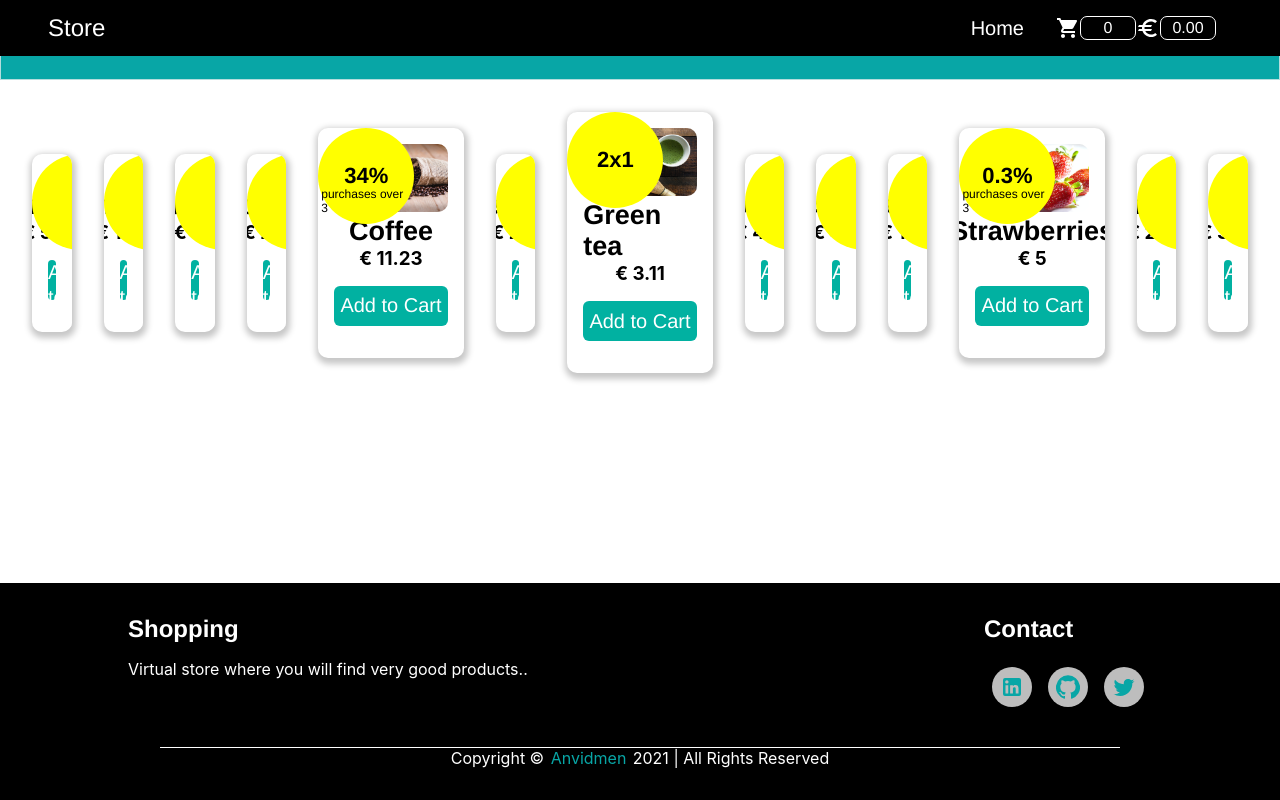
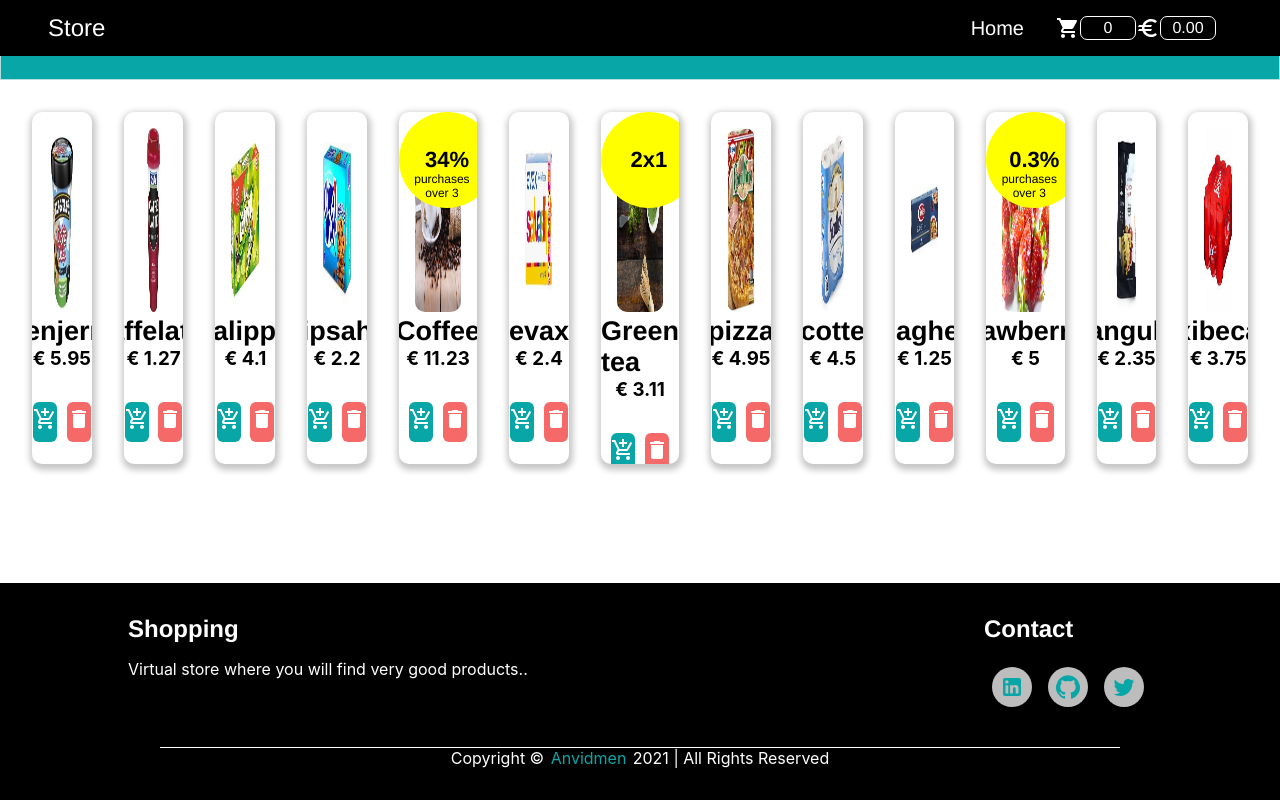
Before and after one commit to anvidmen/online-shop, a React (Create React App) app: page / in a window 1280 px wide. Built offline with nearby package versions, Linux system fonts and the light colour scheme.

Commit message:
Restructured and modified the userFlow of the purchase of products

```diff
--- a/src/screens/UserFlow/Card/Card.js
+++ b/src/screens/UserFlow/Card/Card.js
@@ -1,13 +1,17 @@
-import React from 'react'
-import { CardContent, Image, StyleCard, StyledButton } from './styles'
+import { ButtonContainer, CardContent, Image, StyledButton, StyleCard  } from './styles'
+import AddShoppingCartIcon from '@material-ui/icons/AddShoppingCart';
+import DeleteIcon from '@material-ui/icons/Delete';
 
-const Card = ({ product, addToCart }) => {
-  const { name, price, img, offer, description } = product
+const Card = ({ product, addToCart, removeItemCart }) => {
+  const { description, img, name, offer, price } = product
+
   return (
     <StyleCard>
-      <span>{offer}
-        <label for='description'>{description}</label>
-      </span>
+      {offer &&
+        <span>{offer}
+          <label htmlFor='description'>{description}</label>
+        </span>
+      }
       <div className='card-image'>
         <Image src={img} alt={name} />
       </div>
@@ -15,9 +19,14 @@ const Card = ({ product, addToCart }) => {
         <h2>{name}</h2>
         <h3>€ {price}</h3>
       </CardContent>
-      <StyledButton className='styleButton' onClick={() => addToCart(product)}>
-        Add to Cart
-      </StyledButton>
+      <ButtonContainer>
+        <StyledButton colorButton="#08a6a6" aria-label="add to cart" className='styleButton'  onClick={() => addToCart(product)}>
+          <AddShoppingCartIcon/>
+        </StyledButton>
+        <StyledButton colorButton="#ef1818a6"  aria-label="remove item" className='styleButton' onClick={() => removeItemCart(product)}>
+          <DeleteIcon/>
+        </StyledButton>
+      </ButtonContainer>
     </StyleCard>
   )
 }
--- a/src/screens/UserFlow/Card/styles.js
+++ b/src/screens/UserFlow/Card/styles.js
@@ -11,7 +11,8 @@ export const StyleCard = styled.div`
     -webkit-border-radius: 10px;
     box-shadow: 1px 3px 6px 3px #00000039;
     overflow: hidden;
-    max-width: 22rem;
+    max-width: 14rem;
+    height: 22rem;
     margin: 1rem;
     padding: 1rem;
 
@@ -29,20 +30,16 @@ export const StyleCard = styled.div`
         font: normal bold normal 22px Helvetica Neue;
 
         & > label {
-            display: flex;
-            justify-content: center;
-            align-items: center;
             position: absolute;
+            text-align: center;
             top: 62%;
             left: 3px;
-            width: 5.6rem;
+            width: 5rem;
             font: normal normal normal 12px Helvetica Neue;
         }
     };
 
-
     @media only screen and (max-width: 667px) {
-        max-width: 20rem;
         margin: 1rem;
     }
 `
@@ -50,7 +47,7 @@ export const StyleCard = styled.div`
 export const Image = styled.img`
     border-radius: 10px;
     width: 100%;
-    height: 100%;
+    height: 11.5rem;
 `
 
 export const CardContent = styled.div`
@@ -67,6 +64,14 @@ export const CardContent = styled.div`
     }
 `
 
+export const ButtonContainer = styled.div`
+    display: flex;
+    justify-content: center;
+    align-items: center;
+    flex-direction: row;
+    width: 100%;
+`
+
 export const StyledButton = styled.button`
     border: none;
     border-radius: 6px;
@@ -74,14 +79,13 @@ export const StyledButton = styled.button`
     font: normal normal normal 20px/25px Helvetica Neue;
     width: 100%;
     height: 2.5rem;
-    margin: 1rem;
+    margin: 0.3rem;
+    margin-top: 2rem;
     text-align: center;
     outline: none;
 
     &.styleButton {
-        background: transparent
-        linear-gradient(98deg, #01b1A1 100%, #08A6A6 100%) 0% 0% no-repeat;
-        padding-box;
+        background: transparent linear-gradient(98deg, ${props => props.colorButton } 100%, #08A6A6 100%) 0% 0% no-repeat padding-box;
         color: ${Colors.fontColor};
 
         &:hover {
--- a/src/screens/UserFlow/CartDropdown/CartDropdown.js
+++ b/src/screens/UserFlow/CartDropdown/CartDropdown.js
@@ -1,4 +1,3 @@
-import React from 'react'
 import RemoveCart from 'screens/UserFlow/RemoveCart/RemoveCart'
 import CartItems from 'screens/UserFlow/CartItems/CartItems'
 import { Link } from 'react-router-dom'
--- a/src/screens/UserFlow/CartItems/CartItems.js
+++ b/src/screens/UserFlow/CartItems/CartItems.js
@@ -1,19 +1,17 @@
-import React from 'react'
+import { useMediaQuery } from "react-responsive"
+import { MAX_WIDTH } from 'theme/Responsive'
+import calculateTotalPrice  from 'utils/totalPrice'
 import { Cart, Container, Item, Message, Price, Total, Wrapper } from './styles'
 
 const CartItems = ({ cartItems }) => {
-  const calculateTotalPrice = cartItems => {
-    return cartItems.reduce((totalItemsPrice, currentItem) =>
-      totalItemsPrice + currentItem.totalPrice
-    , 0)
-  }
+  const isSmallScreen = useMediaQuery(MAX_WIDTH)
 
   return (
     <Cart>
       <Wrapper>
         <Container>
-          <div>Id</div>
-          <div>Name</div>
+          <div className="category">Category</div>
+          <div>Article</div>
           <div>Quantity</div>
           <div>Price</div>
           <div>Discount</div>
@@ -21,7 +19,7 @@ const CartItems = ({ cartItems }) => {
         </Container>
         {cartItems && cartItems.length ? (cartItems.map(item => (
           <Container key={item.id}>
-            <Item>{item.id}</Item>
+            <Item visible={isSmallScreen} >{item.category}</Item>
             <Item>{item.name}</Item>
             <Item>{item.qty}</Item>
             <Item>€ {item.price}</Item>
--- a/src/screens/UserFlow/MyCart/MyCart.js
+++ b/src/screens/UserFlow/MyCart/MyCart.js
@@ -1,26 +1,32 @@
-import React from 'react'
+import { useContext } from 'react'
+import { AppContext } from 'providers/AppProvider'
 import { Link } from 'react-router-dom'
 import Body from 'components/layout/Body/Body'
 import CartItems from 'screens/UserFlow/CartItems/CartItems'
 import RemoveCart from 'screens/UserFlow/RemoveCart/RemoveCart'
 import { ButtonItems, Container, ExtraButtons } from './styles'
 
-const MyCart = ({ cartItems, removeCart, checkout, quantityItems }) => {
-  const handleCheckout = event => {
-    event.preventDefault()
+const MyCart = () => {
+  const [ cartItems, setCartItems ] = useContext(AppContext)
 
-    checkout()
+  const handleCheckout = () => {
+    setCartItems([])
   }
 
+  const handleDeleteCart = () => setCartItems([])
+
   return (
-    <Body title='Products in your cart' qtyItems={quantityItems}>
+    <Body title='Products in your cart'>
       <Container>
         <CartItems cartItems={cartItems} />
         <ButtonItems>
           <ExtraButtons>
-            <RemoveCart className='clearCart' clearCart={removeCart} />
-            <Link to='/'>Continue Shopping</Link>
-            {cartItems.length === 0 ? <Link to='/checkout'>Check Out</Link> : <Link onClick={handleCheckout} to='/order'>Check Out</Link>}
+            { !!cartItems.length  &&<RemoveCart clearCart={ handleDeleteCart} /> }
+            { !!cartItems.length  && <Link to='/'>Continue Shopping</Link> }
+            { cartItems.length === 0 ?
+              <Link to='/'>Add a product!</Link> :
+              <Link to='/order' onClick={handleCheckout} >Check Out</Link>
+            }
           </ExtraButtons>
         </ButtonItems>
       </Container>
--- a/src/screens/UserFlow/MyCart/styles.js
+++ b/src/screens/UserFlow/MyCart/styles.js
@@ -1,5 +1,6 @@
 import styled from 'styled-components'
 import Colors from 'theme/Colors'
+import { Device } from 'theme/Responsive'
 
 export const Container = styled.div`
     display: flex;
@@ -10,11 +11,11 @@ export const Container = styled.div`
     -webkit-border-radius: 10px;
     box-shadow: 0px 2px 4px 2px #00000025;
     overflow: hidden;
-    margin: 2rem 10rem 2rem 10rem;
+    margin: 2rem auto;
     padding: 2rem;
+    max-width: 60rem;
 
-    @media only screen and (max-width: 667px) {
-        max-width: 20rem;
+    @media ${Device.mobile} {
         margin: 1rem
     }
 `
@@ -23,12 +24,13 @@ export const ButtonItems = styled.div`
     display: flex;
     justify-content: space-between;
     text-align: center;
-    flex-wrap: wrap
+    flex-wrap: wrap;
+    margin-top: 2rem;
 `
 
 export const ExtraButtons = styled.div`
     display: flex;
-    justify-content: space-between;
+    justify-content: space-around;
     width: 100%;
 
     & > a {
@@ -37,7 +39,7 @@ export const ExtraButtons = styled.div`
         border-radius: 6px;
         width: 14rem;
         height: 2.5rem;
-        font: normal normal normal 20px/25px Helvetica Neue;
+        font: normal bold normal 18px Helvetica Neue;
         background: transparent linear-gradient(98deg, #01a1A1 100%, #08A6A6 100%) 0% 0% no-repeat;
         padding: 0 0.5rem 0 0.5rem;
         color: ${Colors.fontColor};
@@ -46,11 +48,20 @@ export const ExtraButtons = styled.div`
         text-align: center;
         vertical-align: middle;
         line-height: 2.4rem;
+        &:hover {
+            cursor: pointer;
+            box-shadow: 2px 0 2px 2px rgba(10, 10, 10,.3)
+        }
+    };
 
-    &:hover {
-        cursor: pointer;
-        box-shadow: 2px 0 2px 2px rgba(10, 10, 10,.3)
-    }
+    @media ${Device.mobile} {
+        align-items: center;
+        flex-direction: column-reverse;
+
+        & > a {
+            font-size: 16px;
+            margin: 0.3rem;
+        }
     }
 `
 
@@ -58,12 +69,13 @@ export const StyledButton = styled.button`
     border: none;
     border-radius: 6px;
     opacity: 1;
-    font: normal normal normal 20px/25px Helvetica Neue;
-    width: 9rem;
+    font: normal bold normal 18px Helvetica Neue;
+    width: 14rem;
     height: 2.5rem;
     margin: 1rem;
     text-align: center;
     outline: none;
+    letter-spacing: 0.1rem;
 
     &.clearCart{
         background: transparent linear-gradient(98deg,  #01a1A1 100%, #08A6A6 100%) 0% 0% no-repeat;
@@ -78,5 +90,10 @@ export const StyledButton = styled.button`
             cursor: pointer;
             box-shadow: 2px 0 2px 2px rgba(10, 10, 10,.3)
         }
+    };
+
+    @media ${Device.mobile} {
+        font: normal bold normal 16px Helvetica Neue;
+        margin: 0.3rem;
     }
 `
--- a/src/screens/UserFlow/Order/Order.js
+++ b/src/screens/UserFlow/Order/Order.js
@@ -1,4 +1,3 @@
-import React from 'react'
 import { StylesOrder } from './styles.js'
 import Body from 'components/layout/Body/Body'
 
--- a/src/screens/UserFlow/Products/Products.js
+++ b/src/screens/UserFlow/Products/Products.js
@@ -1,11 +1,61 @@
-import React from 'react'
+import { useContext } from 'react'
+import { AppContext } from 'providers/AppProvider'
+import data from 'assets/data/data'
 import Card from 'screens/UserFlow/Card/Card'
 
-const Products = ({ products, addToCart }) => {
+const Products = () => {
+  const [cartItems, setCartItems] = useContext(AppContext)
+  const { products } = data
+
+  const addToCart = product => {
+    const exist = cartItems.find((item) => item.id === product.id)
+
+    if (exist) {
+      setCartItems(prevCartItems => {
+        const quantity = exist.qty + 1
+        const updatedCartItem = { ...exist, qty: quantity, totalPrice: quantity * product.price }
+        calculateDiscount(updatedCartItem)
+        return prevCartItems.map(item => item.id === product.id ? updatedCartItem : item)
+      })
+    } else {
+      const newCartItem = { ...product, qty: 1, totalPrice: product.price, discount: 0 }
+      calculateDiscount(newCartItem)
+      setCartItems(prevCartItems => [...prevCartItems, newCartItem])
+    }
+  }
+
+  const calculateDiscount = cartItem => {
+    const { id, price, qty, totalPrice } = cartItem
+
+    if (id === 'CF1' && qty >= 3) {
+      cartItem.totalPrice = totalPrice * (2 / 3)
+      cartItem.discount = totalPrice - cartItem.totalPrice
+    } else if (id === 'SR1' && qty >= 3) {
+      cartItem.totalPrice = qty * 4.50
+      cartItem.discount = totalPrice - cartItem.totalPrice
+    } else if (id === 'GR1' && qty > 1) {
+      cartItem.totalPrice = (totalPrice * 0.5) + (price * 0.5 * (qty % 2))
+      cartItem.discount = totalPrice - cartItem.totalPrice
+    }
+  }
+
+  const handleDeleteCartItem = (product) => {
+    const exist = cartItems.find((item) => item.id === product.id)
+
+    if(!exist) return
+
+    setCartItems(prevCartItems => {
+      const quantity = exist.qty - 1;
+      const updatedCartItem = { ...exist, qty: quantity, totalPrice: quantity * product.price }
+      const newCartItems = prevCartItems.map(item => item.id === product.id ? updatedCartItem : item)
+      return newCartItems.filter(({qty}) => qty )
+    })
+  }
+
   return (
     <>
       {products && products.map((product) => (
-        <Card key={product.id} product={product} addToCart={addToCart} />
+        <Card key={product.id} product={product} addToCart={addToCart} removeItemCart={handleDeleteCartItem} />
       ))}
     </>
   )
--- a/src/screens/UserFlow/RemoveCart/RemoveCart.js
+++ b/src/screens/UserFlow/RemoveCart/RemoveCart.js
@@ -1,7 +1,7 @@
-import React from 'react'
 import { StyledButton } from 'screens/UserFlow/MyCart/styles'
 
 const RemoveCart = ({ clearCart }) => {
+
   const handleRemoveCart = event => {
     event.preventDefault()
 
```
Also changed, not shown: src/screens/UserFlow/CartItems/styles.js (+34 -7 lines).
